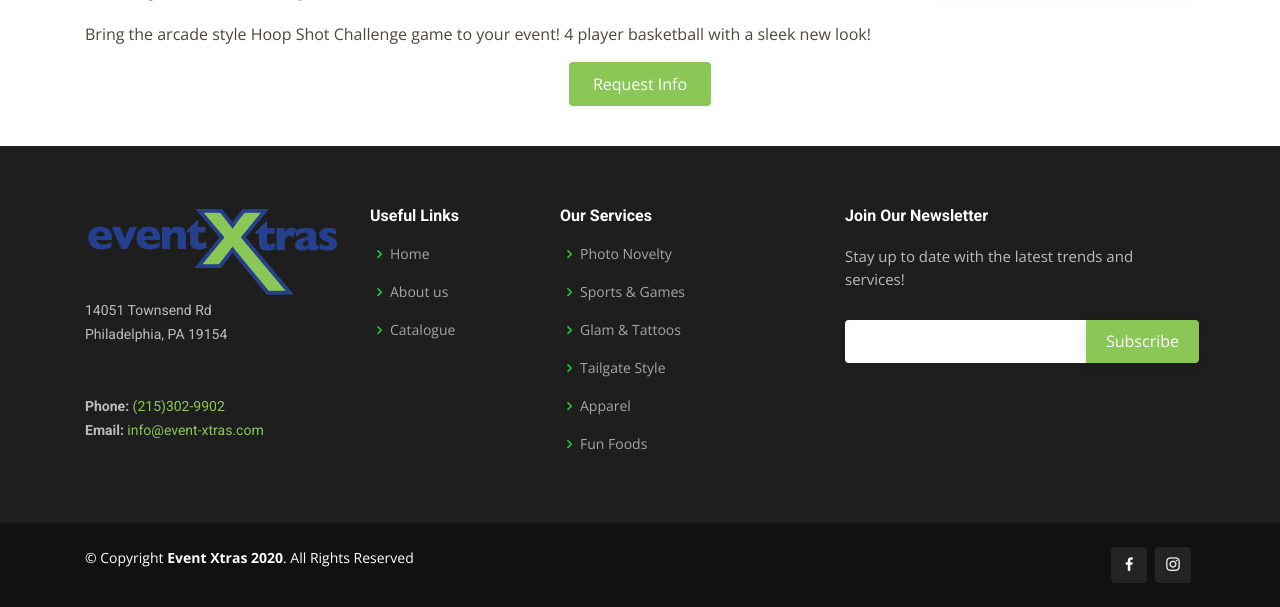
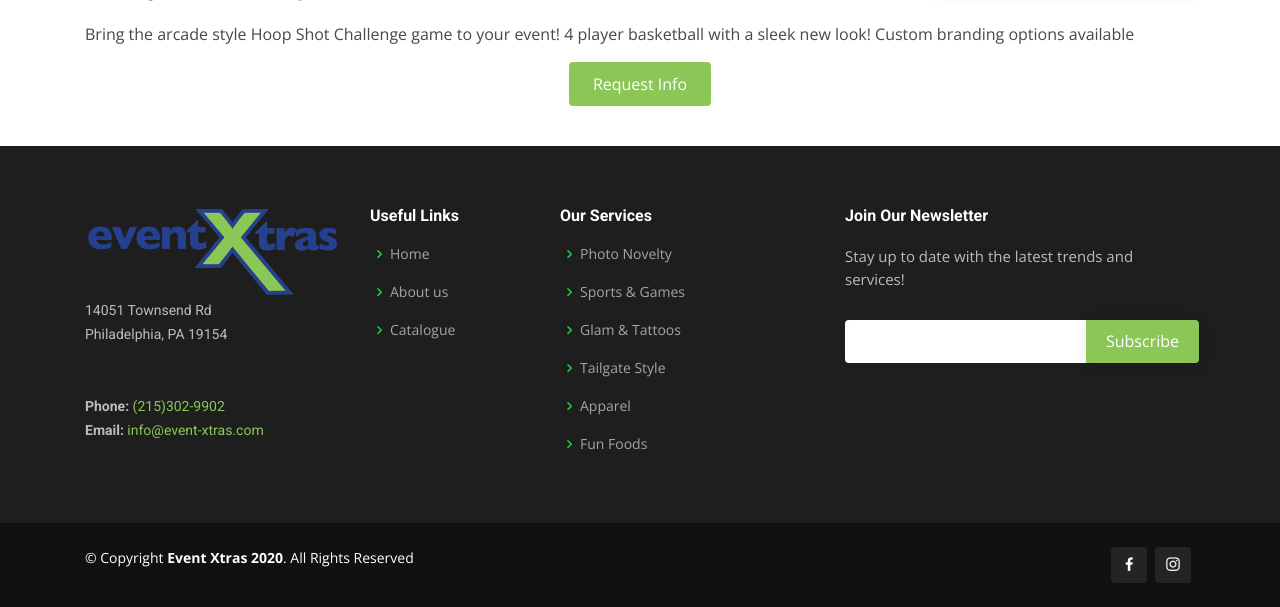
Before and after one commit to jtangir87/eventxtras, a Django app: template templates/pages/sports_games/chichoops.html in a window 1280 px wide. Shown: the part 1093-1700 px from the top of the page. Run offline with Django 3.2, Linux system fonts and the light colour scheme; the template is opened without the code that fills it, so the values that code supplies are empty; some libraries are stand-ins or nearby versions.

Commit message:
chic hoops added

```diff
--- a/templates/pages/sports_games/chichoops.html
+++ b/templates/pages/sports_games/chichoops.html
@@ -45,7 +45,7 @@
         <div class="portfolio-description">
           <h2>4-Player Chic Hoops</h2>
           <p>
-            Bring the arcade style Hoop Shot Challenge game to your event! 4 player basketball with a sleek new look!
+            Bring the arcade style Hoop Shot Challenge game to your event! 4 player basketball with a sleek new look! Custom branding options available
           </p>
           <div class="text-center">
             <a href="{% url 'home' %}#contact" class="btn btn-primary">Request Info</a>
```
